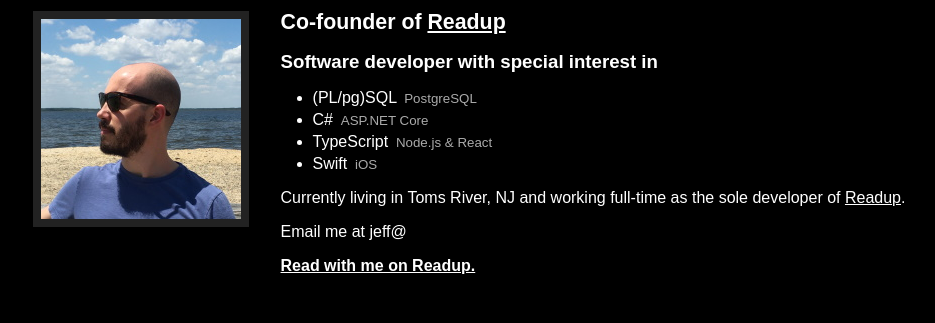
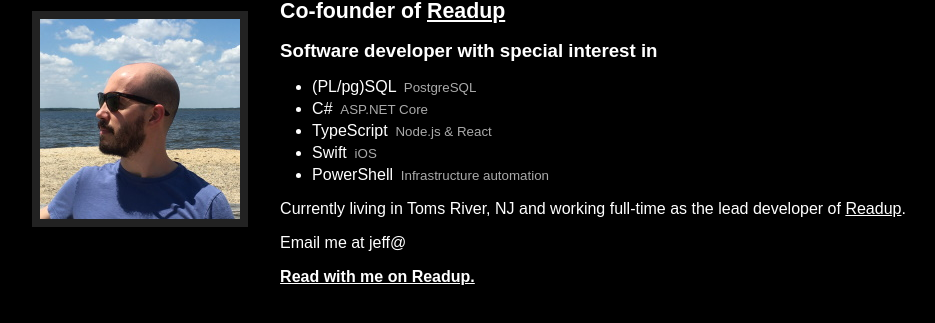
Before and after one commit to jacamera/jeffcamera.com, a plain HTML site: page index.html in a window 1280 px wide. Shown: the part 281-604 px from the top of the page, without its empty margins (171-1106 px from the left). Drawn offline with Linux system fonts and the light colour scheme.

Commit message:
updated bio

```diff
--- a/index.html
+++ b/index.html
@@ -28,8 +28,9 @@
 				<li>C# <small>ASP.NET Core</small></li>
 				<li>TypeScript <small>Node.js & React</small></li>
 				<li>Swift <small>iOS</small></li>
+				<li>PowerShell <small>Infrastructure automation</small></li>
 			</ul>
-			<p>Currently living in Toms River, NJ and working full-time as the sole developer of <a href="https://readup.com">Readup</a>.</p>
+			<p>Currently living in Toms River, NJ and working full-time as the lead developer of <a href="https://readup.com">Readup</a>.</p>
 			<p>Email me at jeff@</p>
 			<p><a href="https://readup.com/@jeff"><strong>Read with me on Readup.</strong></a></p>
 		</div>
```
